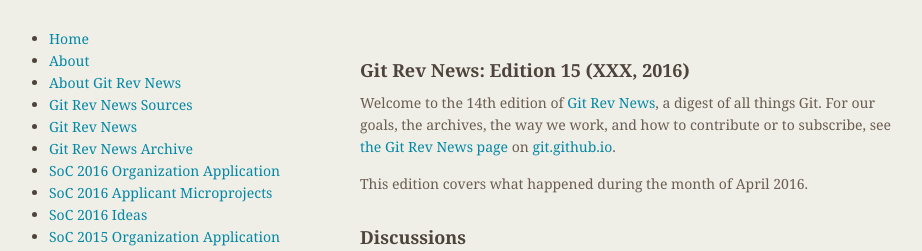
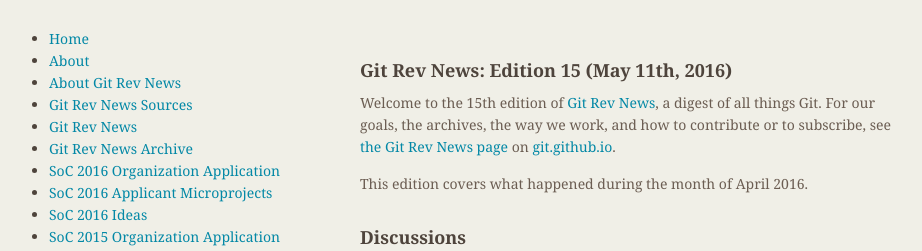
Before and after one commit to git/git.github.io, a Jekyll site: the page built from rev_news/drafts/edition-15.md, in a window 1280 px wide. Shown: the top 251 px of the page, without its empty margins (174-1096 px from the left). Built offline with Jekyll 4.4.1, drawn with Linux system fonts in a browser that asks for light colours.

Commit message:
rn-15: fix publish date to May 11

```diff
--- a/rev_news/drafts/edition-15.md
+++ b/rev_news/drafts/edition-15.md
@@ -1,15 +1,15 @@
 ---
-title: Git Rev News Edition 15 (XXX, 2016)
+title: Git Rev News Edition 15 (May 11th, 2016)
 layout: default
-date: 2016-05-13 21:06:51 +0100
+date: 2016-05-11 21:06:51 +0100
 author: chriscool
 categories: [news]
 navbar: false
 ---
 
-## Git Rev News: Edition 15 (XXX, 2016)
+## Git Rev News: Edition 15 (May 11th, 2016)
 
-Welcome to the 14th edition of [Git Rev News](http://git.github.io/rev_news/rev_news.html),
+Welcome to the 15th edition of [Git Rev News](http://git.github.io/rev_news/rev_news.html),
 a digest of all things Git. For our goals, the archives, the way we work, and how to contribute or to
 subscribe, see [the Git Rev News page](http://git.github.io/rev_news/rev_news.html) on [git.github.io](http://git.github.io).
 
```
